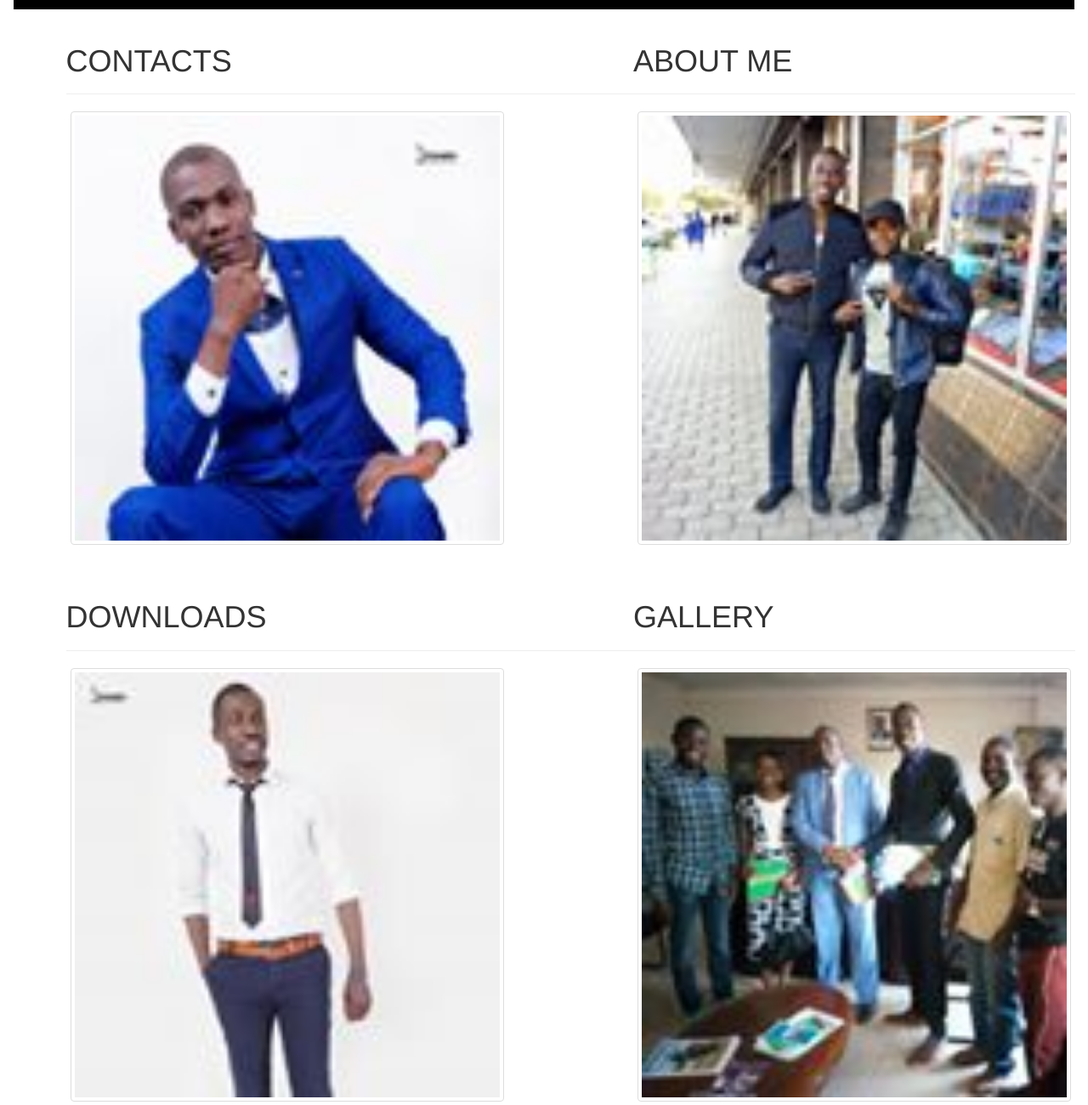
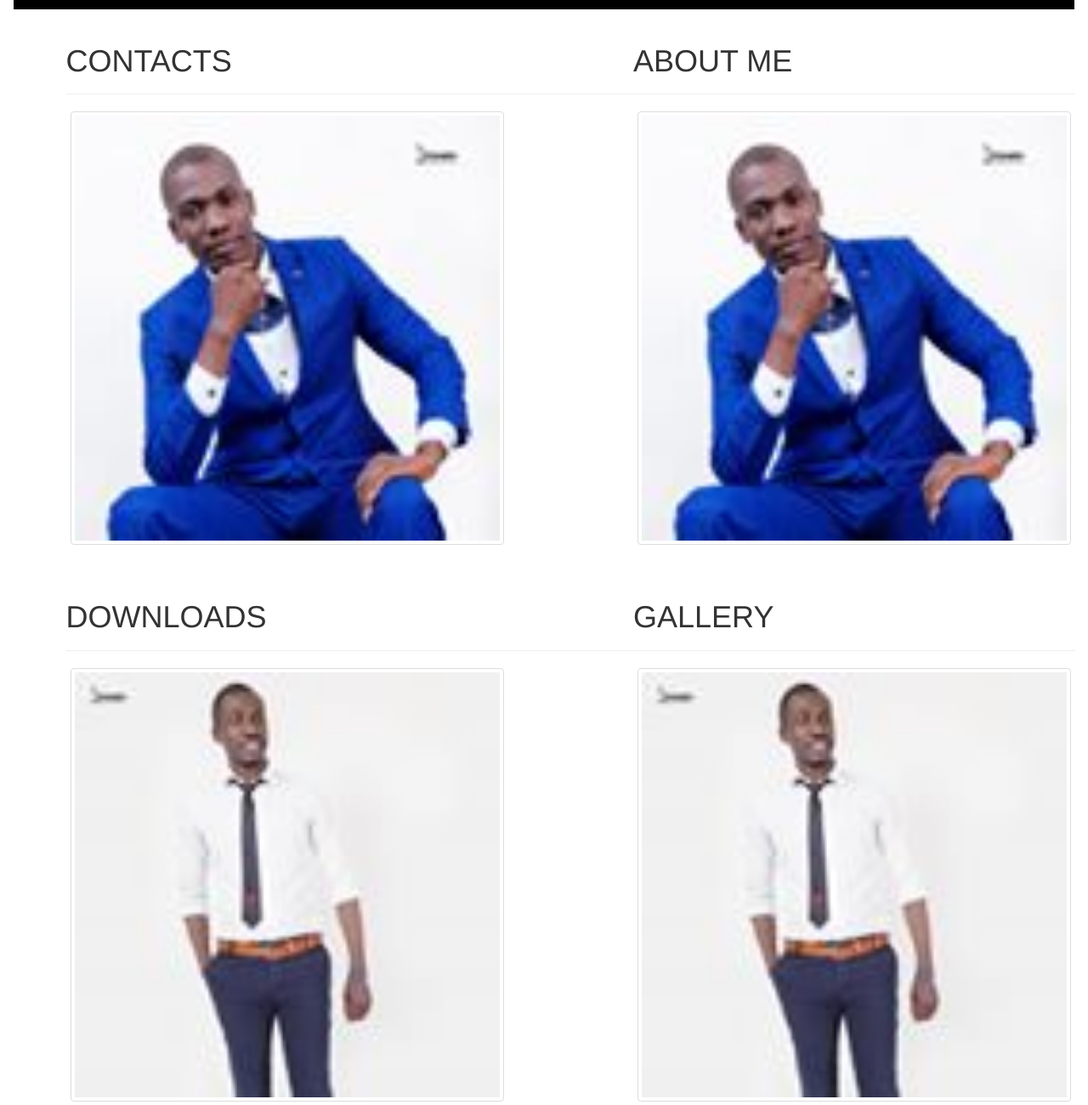
Before and after one commit to julius2019/chilekwakennedymambwe, a plain HTML site: page index.html in a window 1280 px wide. Shown: the part 1700-3000 px from the top of the page at 85% size. Drawn offline with Linux system fonts and the light colour scheme.

Commit message:
Add files via upload

```diff
--- a/index.html
+++ b/index.html
@@ -182,14 +182,14 @@ respond.min.js"></script>
                  			<h1>ABOUT ME</h1>
                  		</div>
                        <p>
-                       	  <li><a href="#" class = "thumbnail"><img src="img/ck2.jpg" width="500em"></a></li>
+                       	  <li><a href="#" class = "thumbnail"><img src="img/Ckblue.jpg" width="500em"></a></li>
                        </p>
 
                  		<div class = "page-header">
                  			<h1>GALLERY</h1>
                  		</div>
                        <p>
-                       	  <li><a href="#" class = "thumbnail"><img src="img/ck3.jpg" width= 500em"></a></li>
+                       	  <li><a href="#" class = "thumbnail"><img src="img/Ckm.jpg" width= 500em"></a></li>
                        </p>
 
 
```
